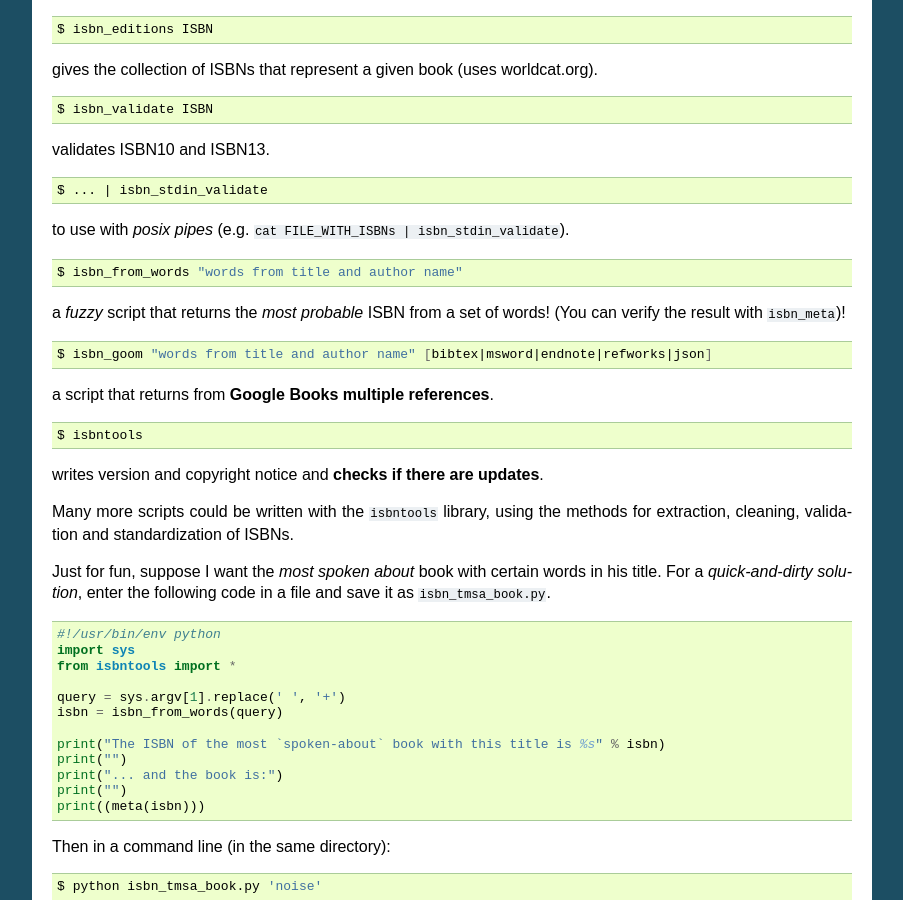
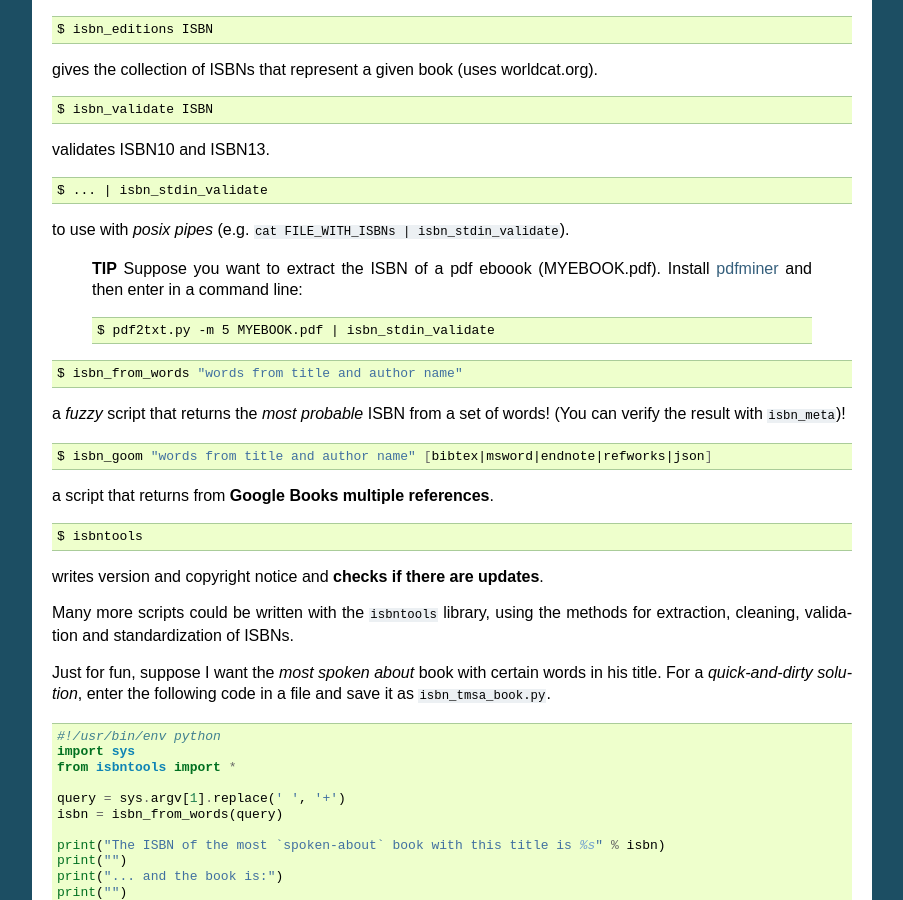
Before and after one commit to xlcnd/isbntools, a Sphinx documentation site: the page built from docs/info.rst, in a window 1280 px wide and 900 px high, scrolled down 784 px. Shown: the whole window, without its empty margins (198-1101 px from the left). Built offline with Sphinx 7.4.7, drawn with Linux system fonts in a browser that asks for light colours.

Commit message:
add tip to extract ISBN from pdf

```diff
--- a/docs/info.rst
+++ b/docs/info.rst
@@ -74,6 +74,13 @@ validates ISBN10 and ISBN13.
 
 to use with *posix pipes* (e.g. ``cat FILE_WITH_ISBNs | isbn_stdin_validate``).
 
+    **TIP** Suppose you want to extract the ISBN of a pdf eboook (MYEBOOK.pdf).
+    Install pdfminer_ and then enter in a command line::
+
+        $ pdf2txt.py -m 5 MYEBOOK.pdf | isbn_stdin_validate
+
+
+
 .. code-block:: bash
 
     $ isbn_from_words "words from title and author name"
@@ -138,3 +145,5 @@ In my case I get::
 Have fun!
 
 .. _here: http://isbndb.com/api/v2/docs
+
+.. _pdfminer: https://pypi.python.org/pypi/pdfminer
```
Also changed, not shown: README.rst (+8 -0 lines).
